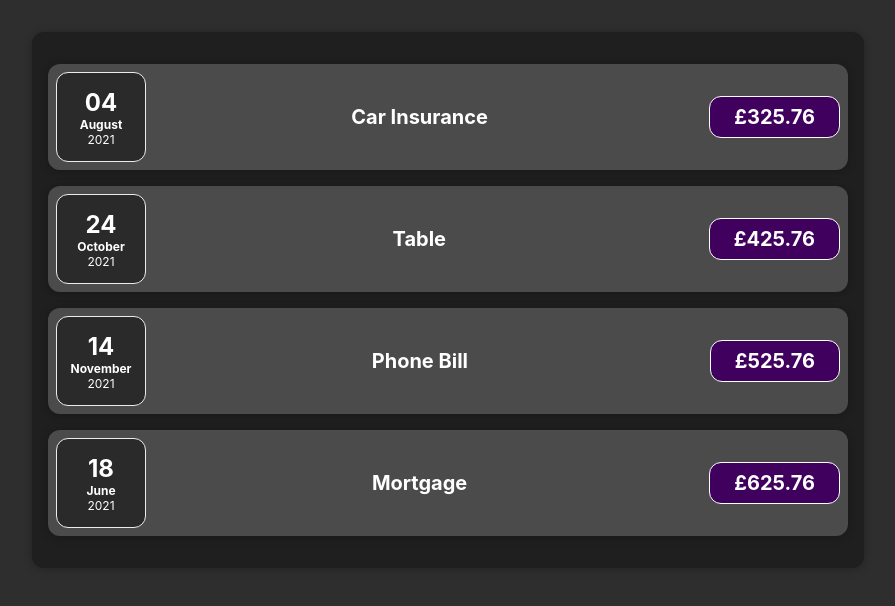
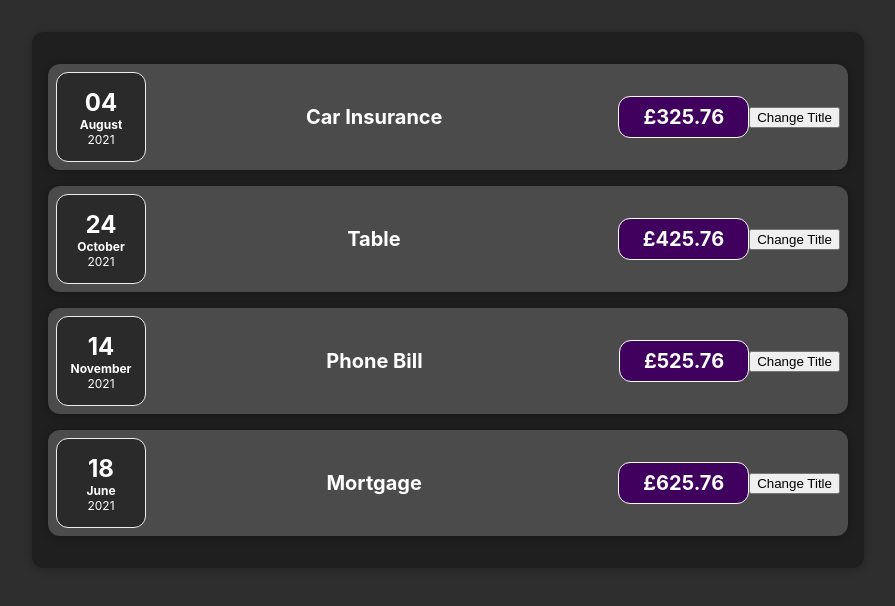
Before and after one commit to alextay100/react-practice, a React (Create React App) app: page / in a window 1280 px wide. Shown: the top 606 px of the page, without its empty margins (192-1087 px from the left). Built offline with nearby package versions, Linux system fonts and the light colour scheme.

Commit message:
added title state change

```diff
--- a/src/components/ExpenseItem.js
+++ b/src/components/ExpenseItem.js
@@ -1,10 +1,21 @@
+import React, { useState } from "react";
+
 import Card from "./Card";
 import ExpenseDate from "./ExpenseDate";
 import "./ExpenseItem.css";
 
 function ExpenseItem(props) {
-  const expenseTitle = props.title;
+  const [expenseTitle, setTitle] = useState(props.title);
+
   const expenseAmount = props.amount;
+
+  const clickUpdateTitle = () => {
+    if (expenseTitle === props.title) {
+      setTitle("Test");
+    } else {
+      setTitle(props.title);
+    }
+  };
 
   return (
     <Card className="expense-item">
@@ -13,6 +24,7 @@ function ExpenseItem(props) {
         <h2>{expenseTitle}</h2>
         <div className="expense-item__price">£{expenseAmount}</div>
       </div>
+      <button onClick={clickUpdateTitle}>Change Title</button>
     </Card>
   );
 }
```
